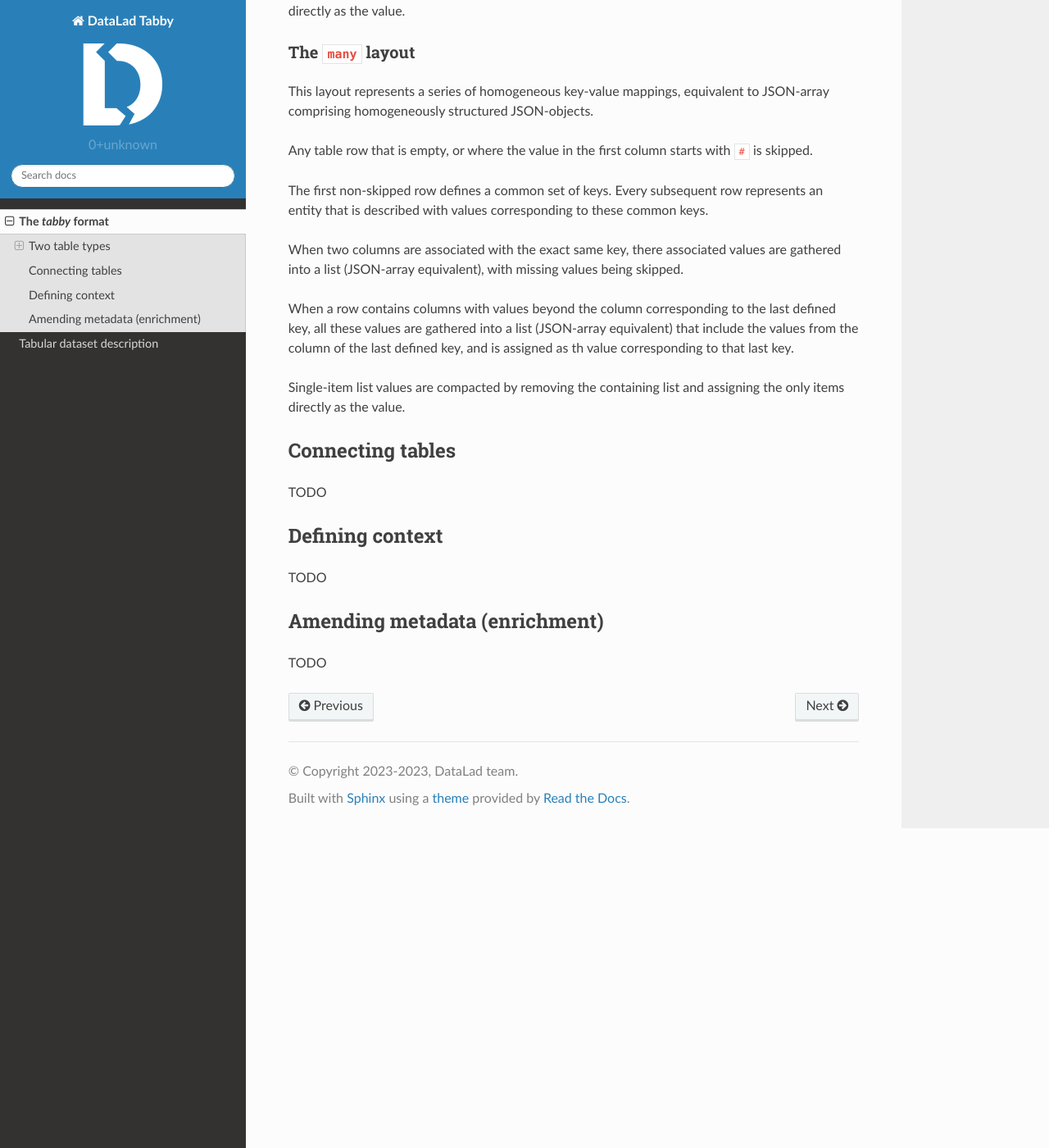
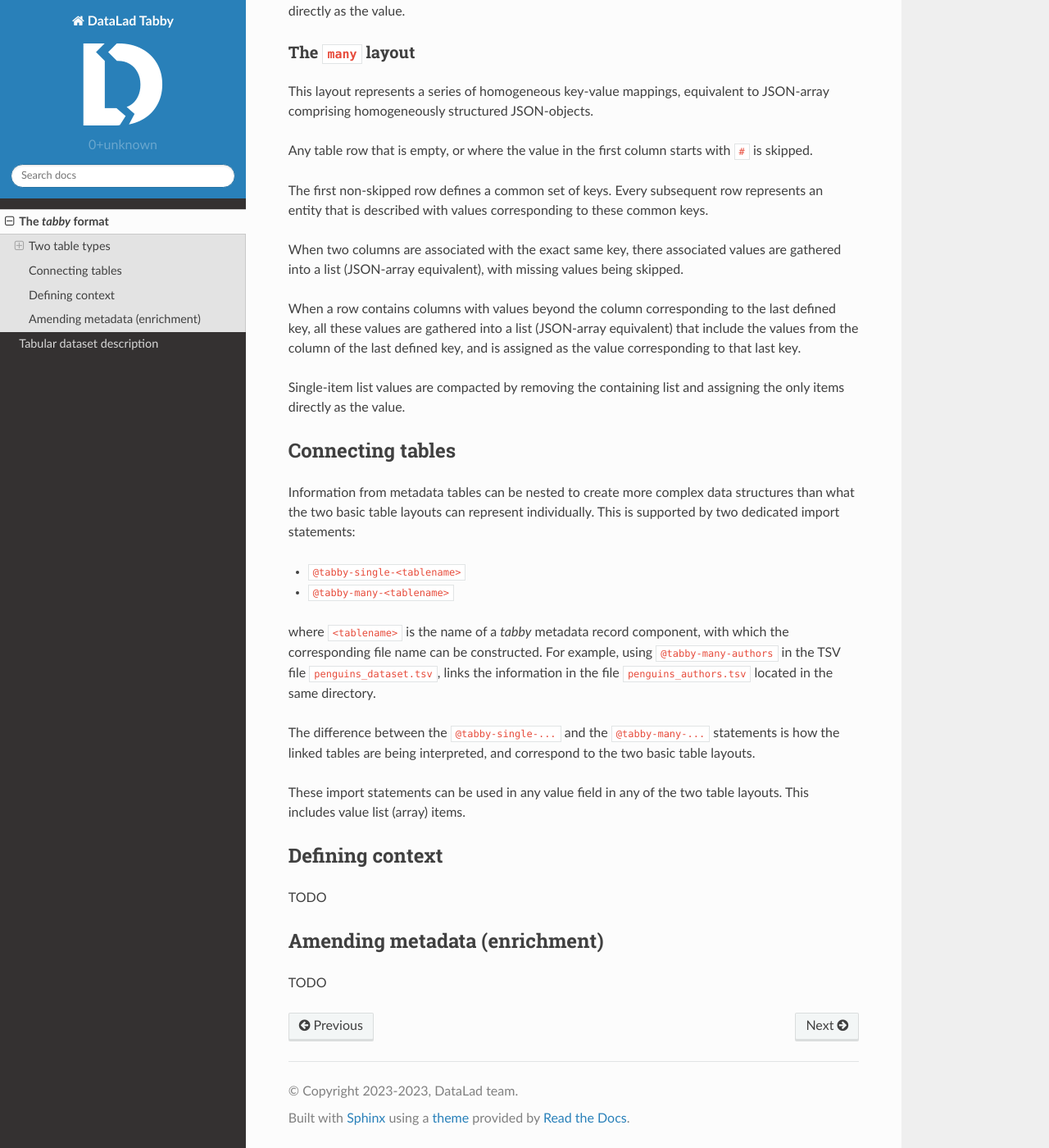
Before and after one commit to psychoinformatics-de/datalad-tabby, a Sphinx documentation site: the page built from docs/source/specification.rst, in a window 1280 px wide and 1400 px high, scrolled down 1036 px. Shown: the whole window at 82% size. Built offline with Sphinx 7.4.7 and the Read the Docs theme 2.0.0, drawn with Linux system fonts in a browser that asks for light colours.

Commit message:
Describe table nesting

```diff
--- a/docs/source/specification.rst
+++ b/docs/source/specification.rst
@@ -53,19 +53,21 @@ The ``many`` layout
 This layout represents a series of homogeneous key-value mappings, equivalent
 to JSON-array comprising homogeneously structured JSON-objects.
 
-Any table row that is empty, or where the value in the first column starts with ``#`` is skipped.
+Any table row that is empty, or where the value in the first column starts with
+``#`` is skipped.
 
 The first non-skipped row defines a common set of keys. Every subsequent row
 represents an entity that is described with values corresponding to these
 common keys.
 
 When two columns are associated with the exact same key, there associated
-values are gathered into a list (JSON-array equivalent), with missing
-values being skipped.
+values are gathered into a list (JSON-array equivalent), with missing values
+being skipped.
 
-When a row contains columns with values beyond the column corresponding to
-the last defined key, all these values are gathered into a list (JSON-array equivalent) that include the values from the column of the last defined key,
-and is assigned as th value corresponding to that last key.
+When a row contains columns with values beyond the column corresponding to the
+last defined key, all these values are gathered into a list (JSON-array
+equivalent) that include the values from the column of the last defined key,
+and is assigned as the value corresponding to that last key.
 
 Single-item list values are compacted by removing the containing list and
 assigning the only items directly as the value.
@@ -74,7 +76,24 @@ assigning the only items directly as the value.
 Connecting tables
 =================
 
-TODO
+Information from metadata tables can be nested to create more complex data
+structures than what the two basic table layouts can represent individually.
+This is supported by two dedicated import statements:
+
+- ``@tabby-single-<tablename>``
+- ``@tabby-many-<tablename>``
+
+where ``<tablename>`` is the name of a `tabby` metadata record component, with
+which the corresponding file name can be constructed. For example, using
+``@tabby-many-authors`` in the TSV file ``penguins_dataset.tsv``, links the
+information in the file ``penguins_authors.tsv`` located in the same directory.
+
+The difference between the ``@tabby-single-...`` and the ``@tabby-many-...``
+statements is how the linked tables are being interpreted, and correspond to
+the two basic table layouts.
+
+These import statements can be used in any value field in any of the two table
+layouts. This includes value list (array) items.
 
 
 Defining context
```
